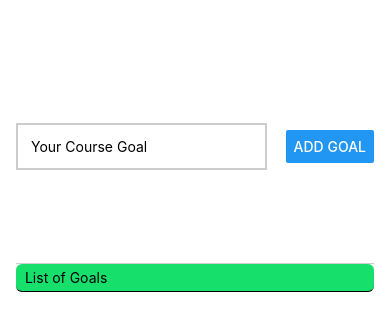
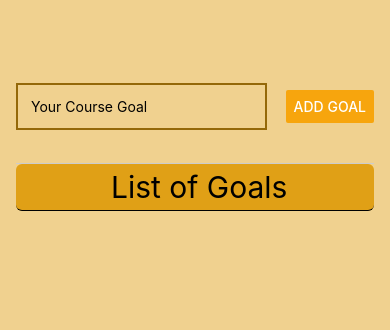
Before and after one commit to eryyyj/awesomeProjectJs, a React Native app: screen / in a window 390 px wide. Shown: the top 330 px of the page. Built offline with nearby package versions, Linux system fonts and the light colour scheme.

Commit message:
Changes to be committed: 	modified:   App.js 	modified:   components/GoalInput.js 	modified:   components/GoalItem.js

```diff
--- a/App.js
+++ b/App.js
@@ -36,15 +36,18 @@ const styles = StyleSheet.create({
     paddingTop: 50,
     paddingHorizontal: 16,
     flex: 1,
+    backgroundColor: "#f0d18fff",
   },
   goalsContainer: {
     flex: 3,
   },
   listStyle: {
     fontStyle: 'normal',
-    backgroundColor: '#16e06bff',
+    backgroundColor: '#e0a016ff',
     borderBottomWidth: 1,
     borderRadius: 6,
     padding:5,
+    fontSize: 30,
+    textAlign: 'center',
   },
 });
--- a/components/GoalInput.js
+++ b/components/GoalInput.js
@@ -19,10 +19,12 @@ function GoalInput(props) {
         style={styles.textInput}
         placeholder='Your Course Goal'
         onChangeText={goalInputHandler}
+        value = {enteredGoalText}
       />
       <Button
         title='Add Goal'
         onPress={addGoalHandler}
+        color = '#f7a50dff'
       />
     </View>
   );
@@ -32,17 +34,16 @@ export default GoalInput;
 
 const styles = StyleSheet.create({
   inputContainer: {
-    flex: 1,
+    flex: 0.5,
     flexDirection: 'row',
     justifyContent: 'space-between',
     alignItems: 'center',
-    paddingBottom: 20,
     borderBottomWidth: 1,
     borderBottomColor: '#cccccc',
   },
   textInput: {
     borderWidth: 2,
-    borderColor: '#cccccc',
+    borderColor: '#946809ff',
     width: '70%',
     padding: 13,
   },
--- a/components/GoalItem.js
+++ b/components/GoalItem.js
@@ -16,9 +16,9 @@ const styles = StyleSheet.create({
     marginBottom: 8,
     padding: 8,
     borderRadius: 6,
-    backgroundColor: '#5e0acc',
+    backgroundColor: '#e9a209ff',
   },
   goalText: {
-    color: 'white',
+    color: '#000000ff',
   },
 });
```
